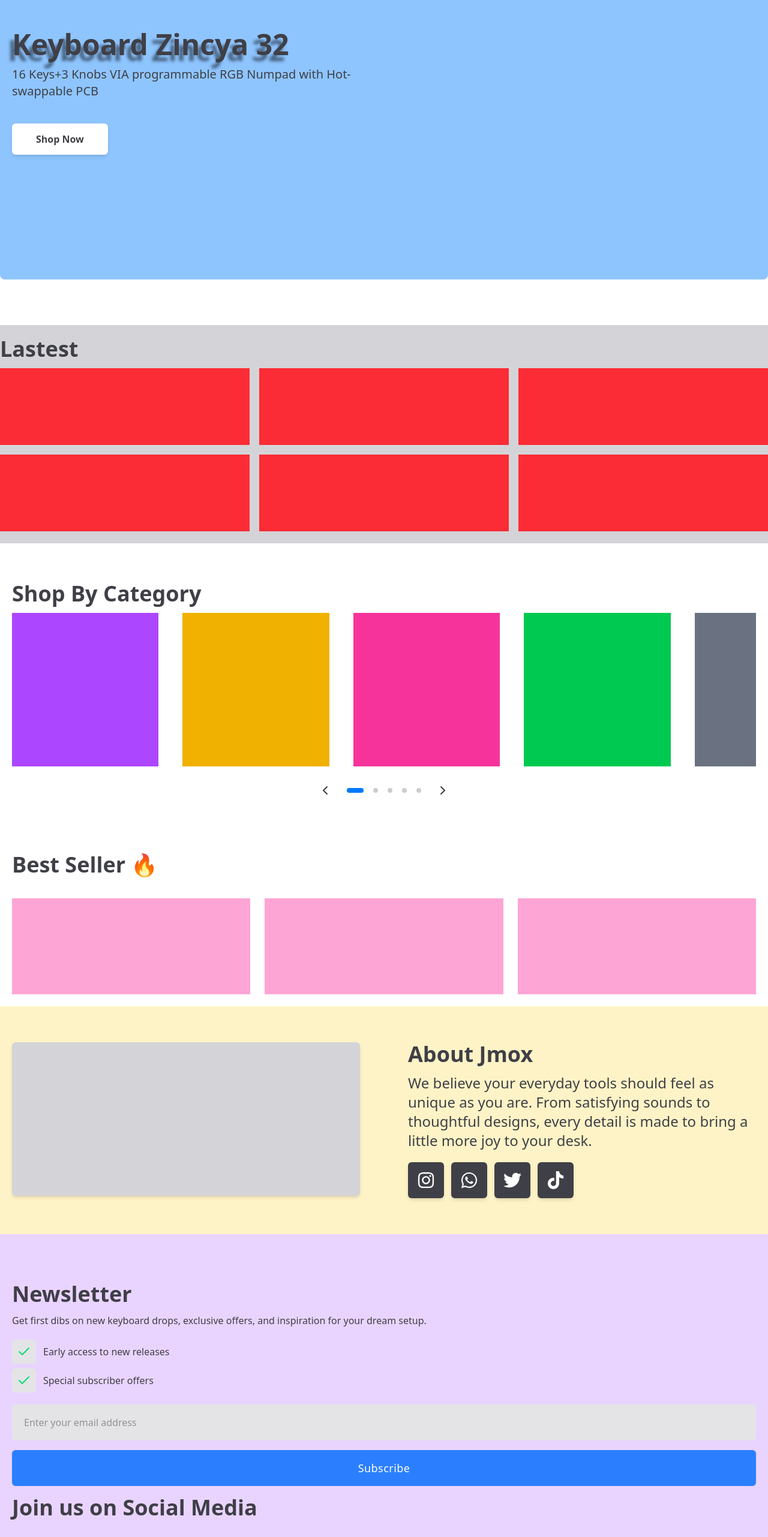
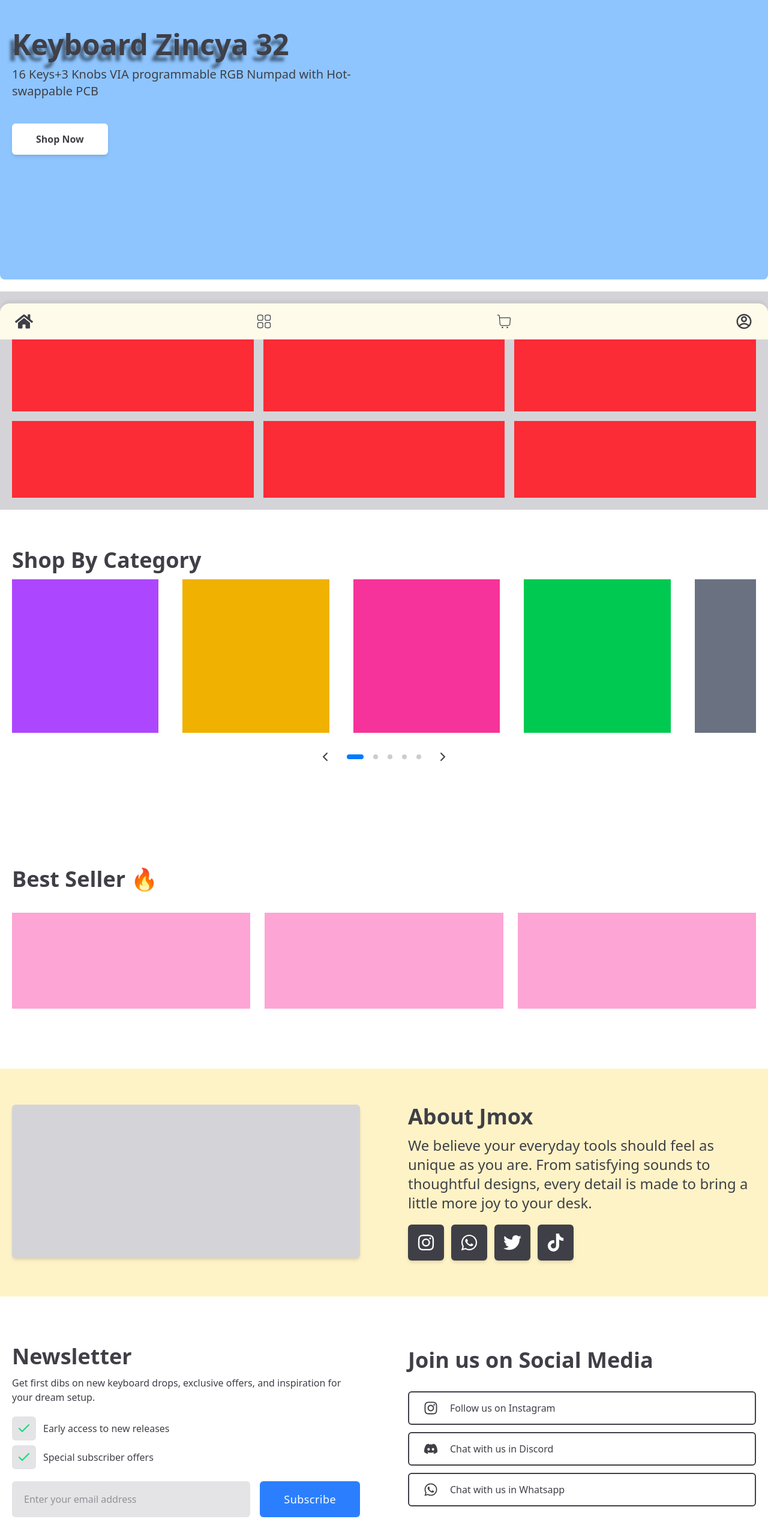
Before and after one commit to Bills-6/E-oommerce-basic, a Next.js app: page / in a window 1280 px wide. Shown: the part 234-2797 px from the top of the page at 60% size. Built offline with nearby package versions, Linux system fonts and the light colour scheme.

Commit message:
add nav bottom

```diff
--- a/app/components/bestSeller.tsx
+++ b/app/components/bestSeller.tsx
@@ -7,7 +7,7 @@
 
 export default function BestSellerPage() {
 	return (
-		<div className="py-5 px-5">
+		<div className="px-5 py-25">
 			<div className="container mx-auto ">
 				<EntryTitle value="Best Seller 🔥"/>
 
--- /dev/null
+++ b/app/components/footer.tsx
@@ -0,0 +1,44 @@
+'use client';
+
+export default function Footer() {
+	return (
+		<footer className="px-5 pt-15 pb-20 bg-zinc-800 text-white">
+			<div className="container mx-auto grid gap-5 md:grid-cols-2 md:gap-10">
+				<div className="left">
+					<div className="logo flex items-center gap-4 mb-4">
+						<div className="icon w-15 h-15 bg-purple-400"></div>
+						<div className="desc">
+							<h4 className="font-bold text-xl">JmoX</h4>
+							<p>Find Your Perfect Keystroke</p>
+						</div>
+					</div>
+					<div className="descBrand">
+						<p className="">Mechanical keyboards, keycaps, and accessories to elevate your typing experience.</p>
+					</div>
+				</div>
+				<div className="right">
+					<div className="media grid gap-10 md:grid-cols-2 md:gap-5">
+						<div className="box">
+							<h5 className="font-bold uppercase mb-4">Explore</h5>
+							<div className="linkExplore text-zinc-200">
+								<a className="block" href="#">Shop Keyboards</a>
+								<a className="block" href="#">Custom Keyboards</a>
+								<a className="block" href="#">Keycaps</a>
+								<a className="block" href="#">Switches</a>
+							</div>
+						</div>
+						<div className="box">
+							<h4 className="font-bold uppercase mb-4">Support</h4>
+							<div className="linkExplore text-zinc-200">
+								<a className="block" href="#">Shop Keyboards</a>
+								<a className="block" href="#">Custom Keyboards</a>
+								<a className="block" href="#">Keycaps</a>
+								<a className="block" href="#">Switches</a>
+							</div>
+						</div>
+					</div>
+				</div>
+			</div>
+		</footer>
+	);
+}
--- a/app/components/lastestProducts.tsx
+++ b/app/components/lastestProducts.tsx
@@ -16,7 +16,7 @@
 export default function LastestProducts() {
 	return (
 		<Suspense fallback={<div className="p-5 bg-red-300"></div>}>
-			<div className="lastestProductContainer py-2 md:hidden ">
+			<div className="lastestProductContainer p-5 md:hidden ">
 				<div className="flex items-center justify-between mb-6">
 					<EntryTitle value="Lastest"/>
 					<ViewAll href="#lastest" />
@@ -56,7 +56,7 @@
 				</div>
 			</div>
 
-			<div className="lastestProductDesktop hidden md:block py-5 bg-zinc-300">
+			<div className="lastestProductDesktop hidden md:block p-5 bg-zinc-300">
 				<div className="container mx-auto">
 					<EntryTitle value="Lastest" />
 				<div className="productCard grid grid-cols-3 gap-4">
--- /dev/null
+++ b/app/components/navBottom.tsx
@@ -0,0 +1,27 @@
+'use client';
+
+// icon
+import { FaHome } from "react-icons/fa";
+import { RiAccountCircleLine } from "react-icons/ri";
+import { CiGrid41, CiShoppingCart } from "react-icons/ci";
+
+export default function NavBottomHome() {
+	return (
+	<nav className='fixed bottom-0 left-0 right-0 h-15 z-20 bg-amber-50 rounded-tl-2xl rounded-tr-2xl shadow-[0_-5px_5px_#c9c9c9] px-5'>
+          <ul className='navList h-full flex items-center justify-between'>
+			<li className="w-10 h-10 text-3xl full-center">
+				<FaHome />
+			</li>
+			<li className="w-10 h-10 text-3xl full-center">
+				<CiGrid41 />
+			</li>
+			<li className="w-10 h-10 text-3xl full-center">
+				<CiShoppingCart />
+			</li>
+			<li className="w-10 h-10 text-3xl full-center">
+				<RiAccountCircleLine />
+			</li>
+		  </ul>
+        </nav>
+	);
+}
--- a/app/components/newsteller.tsx
+++ b/app/components/newsteller.tsx
@@ -31,8 +31,8 @@
 
 export default function NewSteller() {
 	return (
-		<section className="py-20 px-5 bg-purple-200">
-			<div className="container mx-auto grid gap-4">
+		<section className="py-20 px-5">
+			<div className="container mx-auto grid gap-4 md:grid-cols-2 md:items-center md:gap-20">
 				<div className="content">
 					<EntryTitle value="Newsletter"/>
 
@@ -52,10 +52,10 @@
 						</li>
 					</ul>
 
-					<form className="subscribeWrapper flex flex-col gap-4">
-						<input className="bg-zinc-200 h-15 rounded-md px-5" placeholder="Enter your email address" type="email" name="subscribeMail" />
+					<form className="subscribeWrapper flex flex-col gap-4 lg:flex-row">
+						<input className="bg-zinc-200 h-15 rounded-md px-5 lg:grow" placeholder="Enter your email address" type="email" name="subscribeMail" />
 
-						<button className="bg-blue-500 text-white text-lg tracking-wide h-15 rounded-md hover-button-primary cursor-pointer" type="button">Subscribe</button>
+						<button className="bg-blue-500 text-white text-lg tracking-wide h-15 rounded-md hover-button-primary cursor-pointer lg:px-10" type="button">Subscribe</button>
 					</form>
 				</div>
 				<div className="social">
--- a/app/page.tsx
+++ b/app/page.tsx
@@ -3,8 +3,6 @@
 // react method
 import { useState, useEffect } from 'react';
 
-// data mapping
-import { categoryData } from "./lib/mappings/dataCategory";
 
 // component
 import SidebarHomeMobile from "./components/sidebar";
@@ -15,6 +13,8 @@
 import BestSellerPage from './components/bestSeller';
 import AboutPage from './components/aboutBrand';
 import NewSteller from './components/newsteller';
+import Footer from './components/footer';
+import NavBottomHome from './components/navBottom';
 
 export default function Home() {
   const [isOpen, setIsOpen] = useState(false);
@@ -24,7 +24,7 @@
   }
 
   return (
-    <div className="root text-zinc-700 h-[30000px]">
+    <div className="root text-zinc-700">
       <SidebarHomeMobile active={isOpen} onClose={handleOpenSidebarMobile} />
 
       <header className="flex px-5 items-center justify-between h-15">
@@ -57,15 +57,19 @@
         {/* banner */}
         <Slider />
 
-        <main className='py-4'>
-          <section className='py-10' aria-label='flashSalePage'>
+        <main className=''>
+          <section className='' aria-label='flashSalePage'>
               <LastestProducts/>
               <ByCategory />
               <BestSellerPage />
               <AboutPage />
               <NewSteller />
+              <Footer />
           </section>
         </main>
+
+        {/* navbar bottom mobile */}
+        <NavBottomHome />
     </div>
   );
 }
```
